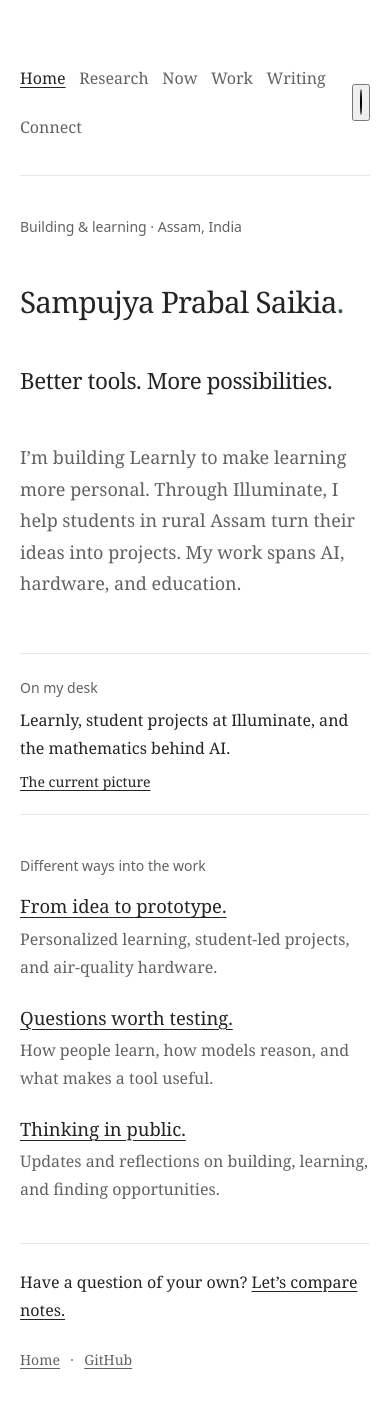
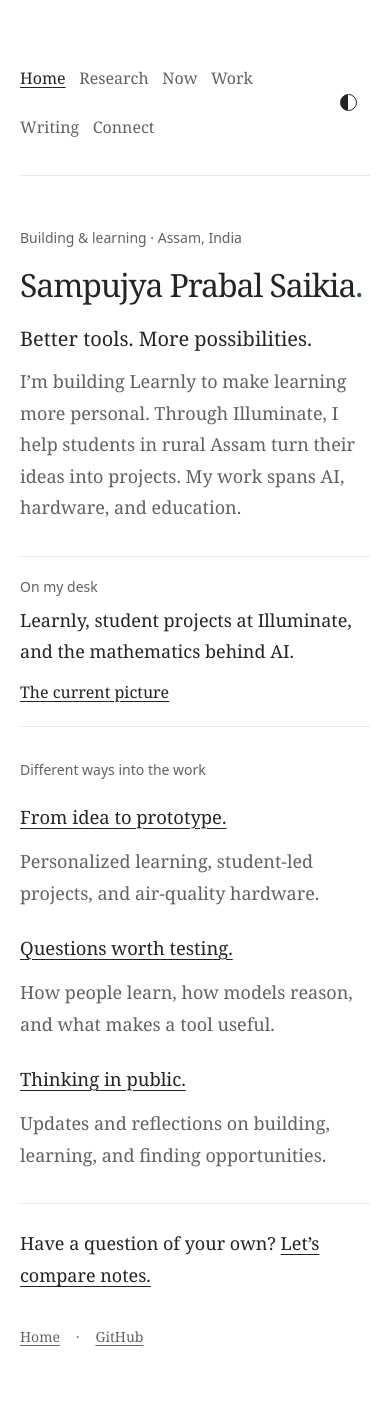
Before and after one commit to Samppujyaa/sampujya.com, a plain HTML site: page index.html in a window 390 px wide. Drawn offline with Linux system fonts and the light colour scheme.

Commit message:
Update style.css

```diff
--- a/css/style.css
+++ b/css/style.css
@@ -10,8 +10,8 @@
   color: var(--ink);
 }
 
-/* The native checkbox selects the opposite of the system color preference. */
-:root:has(.theme-switch:checked) {
+/* A shared preference is applied before styles load on every page. */
+:root[data-theme="dark"] {
   color-scheme: dark;
   --paper: #191919;
   --ink: #e8e5df;
@@ -25,17 +25,17 @@ a { color: inherit; text-decoration-thickness: 1px; text-underline-offset: .2em;
 a:hover { color: var(--accent); }
 a:focus-visible { outline: 2px solid var(--accent); outline-offset: 5px; }
 ::selection { background: var(--ink); color: var(--paper); }
-.site { width: min(620px, calc(100% - 40px)); margin-inline: auto; padding-top: clamp(1.5rem, 6vh, 4rem); }
+.site { width: min(860px, calc(100% - 40px)); margin-inline: auto; padding-top: clamp(1.5rem, 6vh, 4rem); }
 .site-header { display: flex; align-items: center; justify-content: space-between; gap: 1rem; padding-bottom: 1.3rem; border-bottom: 1px solid var(--rule); }
-.nav { display: flex; flex-wrap: wrap; align-items: center; gap: .35rem 1.2rem; padding-block: .35rem; font-size: 1rem; }
+.nav { display: flex; flex-wrap: wrap; align-items: center; min-width: 0; gap: .35rem 1.2rem; padding-block: .35rem; font-size: 1rem; }
 .nav a { display: inline-flex; align-items: center; min-height: 44px; color: var(--muted); text-decoration: none; }
 .nav a:hover, .nav a[aria-current="page"] { color: var(--ink); text-decoration: underline; }
-.theme-control { position: relative; display: grid; place-items: center; width: 44px; height: 44px; flex: 0 0 44px; cursor: pointer; border-radius: 50%; }
-.theme-switch { position: absolute; inset: 0; width: 100%; height: 100%; margin: 0; opacity: 0; cursor: pointer; }
-.theme-control:hover { background: var(--rule); }
-.theme-control:has(:focus-visible) { outline: 2px solid var(--accent); outline-offset: 3px; }
+.theme-toggle { display: grid; place-items: center; width: 44px; height: 44px; flex: 0 0 44px; padding: 0; border: 0; border-radius: 50%; color: inherit; background: transparent; cursor: pointer; }
+.theme-toggle[hidden] { display: none; }
+.theme-toggle:hover { background: var(--rule); }
+.theme-toggle:focus-visible { outline: 2px solid var(--accent); outline-offset: 3px; }
 .theme-icon { width: 17px; height: 17px; border: 1.5px solid currentColor; border-radius: 50%; background: linear-gradient(90deg, currentColor 50%, transparent 50%); pointer-events: none; }
-.theme-switch:checked + .theme-icon { transform: rotate(180deg); }
+.theme-toggle[aria-checked="true"] .theme-icon { transform: rotate(180deg); }
 .page { padding-top: clamp(2.2rem, 6vh, 3.5rem); padding-bottom: 1.5rem; }
 p { margin-bottom: 1.3rem; }
 h1 { font-size: 1.85rem; font-weight: 400; line-height: 1.3; margin-bottom: 1rem; letter-spacing: -.025em; }
@@ -51,39 +51,28 @@ h2 { font-size: 1.15rem; font-weight: 400; line-height: 1.5; margin-bottom: .75r
 .entry-meta { display: flex; flex-wrap: wrap; justify-content: space-between; gap: .25rem 1rem; color: var(--muted); font-size: .875rem; margin-bottom: .5rem; }
 .contact-list { list-style: none; padding: 0; margin: 1.5rem 0; }
 .contact-list a { display: flex; flex-wrap: wrap; justify-content: space-between; gap: .25rem 1rem; padding-block: .75rem; border-bottom: 1px solid var(--rule); }
-.contact-list small { color: var(--muted); font-size: .875rem; }
-.site-footer { display: flex; gap: .65rem; padding-bottom: 2.5rem; font-size: .875rem; color: var(--muted); }
+.contact-list small { min-width: 0; overflow-wrap: anywhere; color: var(--muted); font-size: .875rem; }
+.site-footer { display: flex; flex-wrap: wrap; align-items: center; gap: .25rem 1rem; padding-bottom: 2.5rem; font-size: .875rem; color: var(--muted); }
+.site-footer a { display: inline-flex; align-items: center; min-height: 44px; }
 .skip-link { position: fixed; left: 1rem; top: -6rem; z-index: 10; padding: .5rem .8rem; background: var(--ink); color: var(--paper); }
 .skip-link:focus { top: 1rem; }
 .visually-hidden { position: absolute; width: 1px; height: 1px; padding: 0; margin: -1px; overflow: hidden; clip-path: inset(50%); white-space: nowrap; border: 0; }
 
-/* Home is an open workbench; inner pages keep their narrower reading measure. */
-.home-body .site { width: min(860px, calc(100% - 40px)); }
-.home-page { padding-top: clamp(2.5rem, 7vw, 5rem); }
-.home-intro { display: grid; grid-template-columns: minmax(0, 1.1fr) minmax(0, 1fr); gap: 2rem 3rem; align-items: start; margin-bottom: 3rem; }
-.home-intro > * { min-width: 0; }
+/* Every page uses the same width and follows a single reading column. */
+.home-intro { margin-bottom: 2rem; }
 .home-caption { margin-bottom: 1.1rem; font: 400 .875rem/1.5 system-ui, sans-serif; color: var(--muted); }
-.home-identity h1 { margin: 0; font-size: clamp(2.5rem, 5vw, 3.7rem); line-height: 1.1; letter-spacing: -.045em; }
+.home-intro h1 { margin-bottom: 1.25rem; font-size: clamp(2rem, 4.2vw, 3rem); line-height: 1.2; letter-spacing: -.035em; }
 .name-stop { color: var(--accent); }
-.home-thought { font-size: clamp(1.4rem, 2.8vw, 1.8rem); line-height: 1.4; letter-spacing: -.02em; margin-bottom: 1.1rem; }
-.home-statement > p:last-child { margin: 0; color: var(--muted); font-size: 1rem; }
-.workbench-note { display: grid; grid-template-columns: 7rem 1fr; gap: .25rem 1.25rem; border-block: 1px solid var(--rule); padding-block: 1.2rem; margin-bottom: 2.5rem; font-size: 1rem; }
-.workbench-note h2 { grid-row: span 2; margin: .25rem 0 0; font: 400 .875rem/1.5 system-ui, sans-serif; color: var(--muted); }
-.workbench-note p { margin: 0; }
-.workbench-note a { justify-self: start; font-size: .875rem; }
-.practice-grid { display: grid; grid-template-columns: repeat(3, minmax(0, 1fr)); gap: 1.75rem; }
+.home-thought { font-size: 1.25rem; line-height: 1.5; margin-bottom: .75rem; }
+.workbench-note { border-block: 1px solid var(--rule); padding-block: 1.2rem; margin-bottom: 2rem; }
+.workbench-note h2 { margin-bottom: .5rem; font: 400 .875rem/1.5 system-ui, sans-serif; color: var(--muted); }
+.workbench-note p { margin-bottom: .5rem; }
+.workbench-note a { font-size: 1rem; }
+.practice-item { margin-bottom: 1.25rem; }
 .practice-item h3 { font-size: 1.15rem; font-weight: 400; line-height: 1.4; margin-bottom: .7rem; }
-.practice-item p { color: var(--muted); font-size: 1rem; margin: 0; }
-.home-invitation { margin: 2.5rem 0 0; padding-top: 1.5rem; border-top: 1px solid var(--rule); font-size: 1rem; }
-
-@media (max-width: 600px) {
-  .home-intro { grid-template-columns: minmax(0, 1fr); gap: 1.75rem; margin-bottom: 2rem; }
-  .home-thought br { display: none; }
-  .practice-grid { grid-template-columns: 1fr; gap: 1.5rem; }
-  .practice-item h3 { margin-bottom: .35rem; }
-  .workbench-note { grid-template-columns: 1fr; gap: .5rem; }
-  .workbench-note h2 { grid-row: auto; }
-}
+.practice-item h3 a { display: inline-block; padding-block: .35rem; }
+.practice-item p { color: var(--muted); margin: 0; }
+.home-invitation { margin: 2rem 0 0; padding-top: 1.5rem; border-top: 1px solid var(--rule); }
 
 @media (max-width: 400px) {
   .nav { gap: .3rem .85rem; }
@@ -91,12 +80,11 @@ h2 { font-size: 1.15rem; font-weight: 400; line-height: 1.5; margin-bottom: .75r
 }
 
 @media (prefers-color-scheme: dark) {
-  :root { color-scheme: dark; --paper: #191919; --ink: #e8e5df; --muted: #b1ada6; --rule: #383838; --accent: #a5cbb2; }
-  :root:has(.theme-switch:checked) { color-scheme: light; --paper: #fff; --ink: #242424; --muted: #626262; --rule: #e8e8e8; --accent: #315943; }
+  :root:not([data-theme]) { color-scheme: dark; --paper: #191919; --ink: #e8e5df; --muted: #b1ada6; --rule: #383838; --accent: #a5cbb2; }
 }
 
 @media print {
-  :root, :root:has(.theme-switch:checked) { color-scheme: light; --paper: #fff; --ink: #000; --muted: #444; --rule: #ccc; }
+  :root, :root[data-theme], :root:not([data-theme]) { color-scheme: light; --paper: #fff; --ink: #000; --muted: #444; --rule: #ccc; }
   .site-header, .skip-link, .site-footer { display: none; }
   .site { width: auto; padding: 0; }
   .page { padding: 0; }
```
